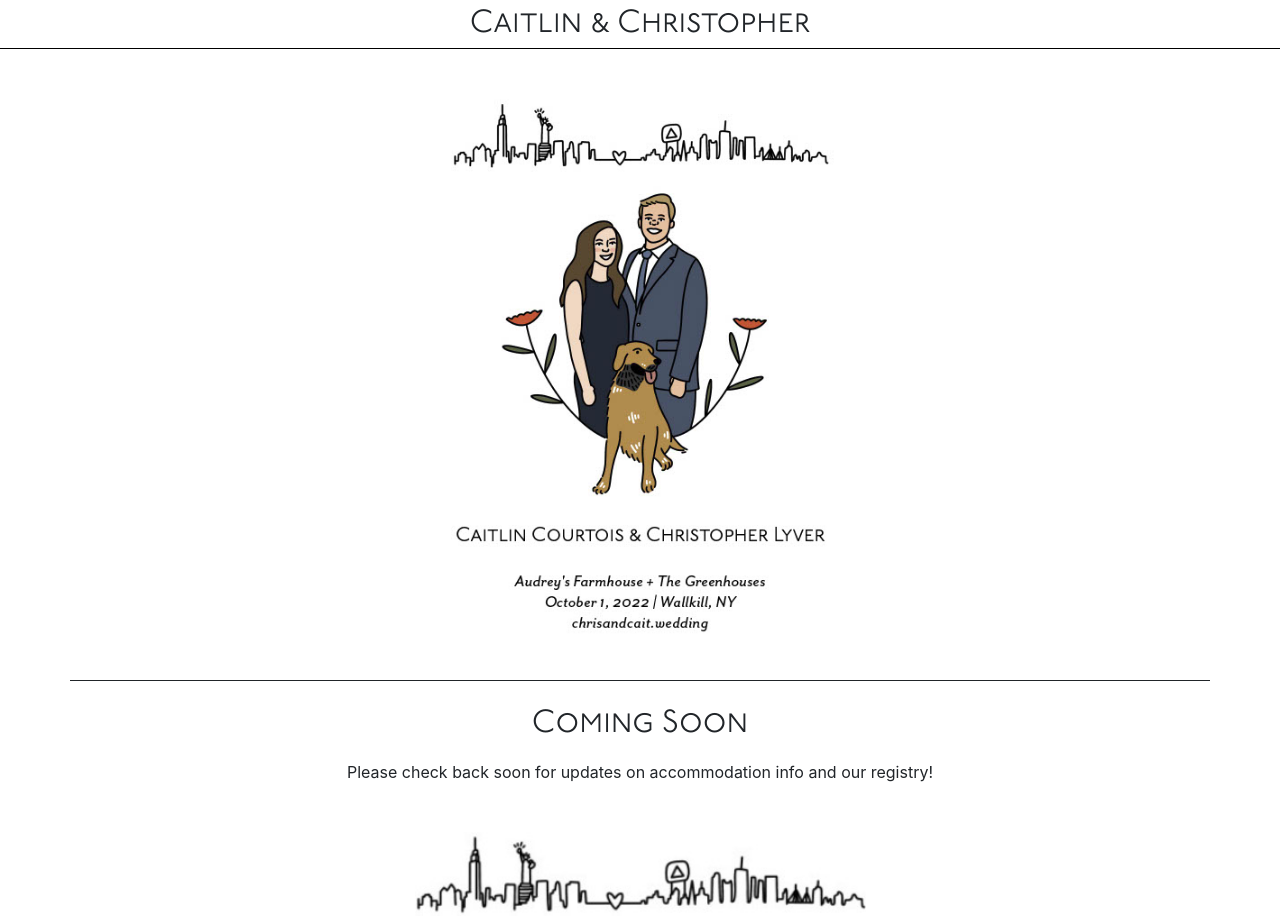
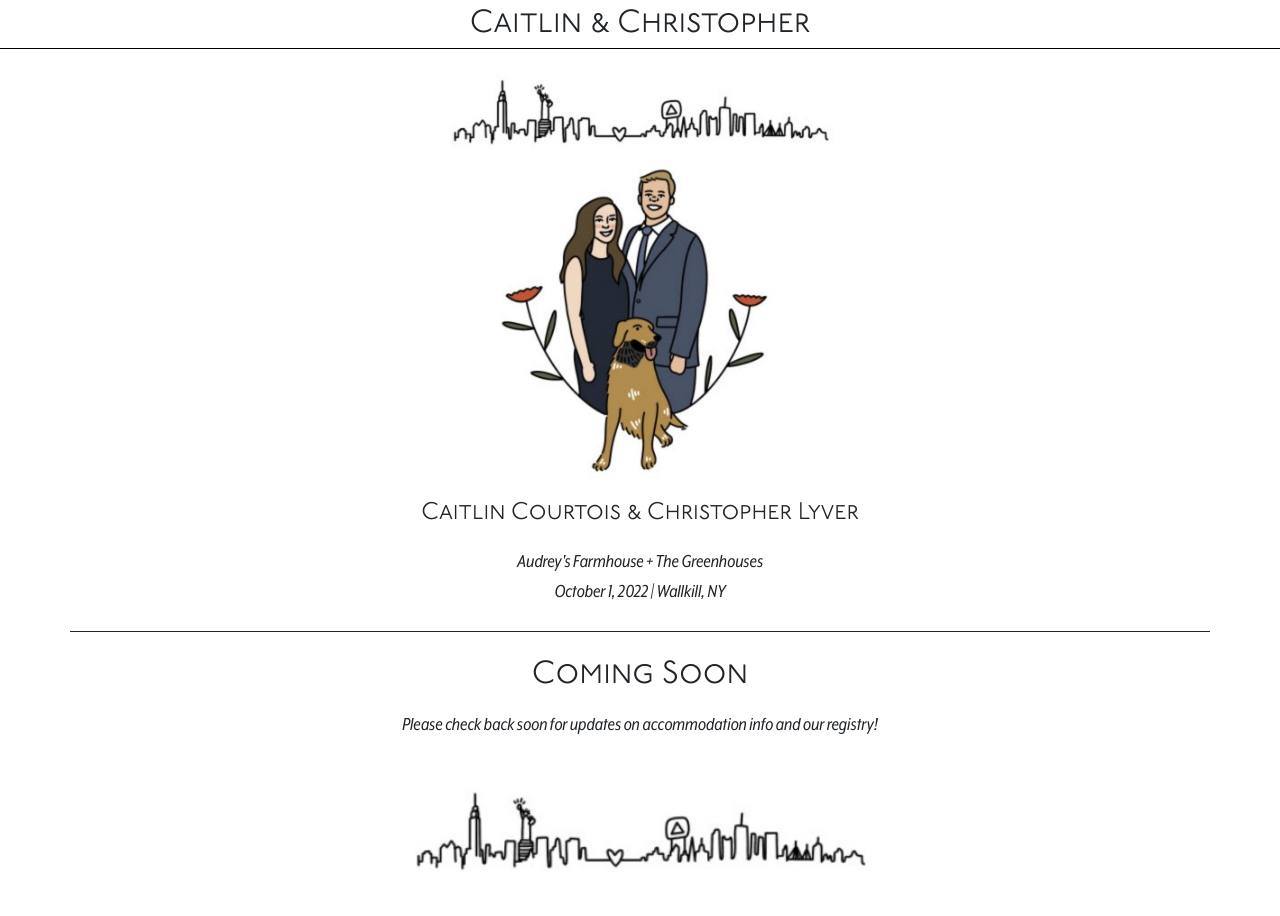
Before and after one commit to tlyver/chris-and-cait-web, a React (Create React App) app: page / in a window 1280 px wide. After the commit the page ends 873 px from the top, so only its background shows below. Built offline with nearby package versions, Linux system fonts and the light colour scheme.

Commit message:
Body Updates
Replaces image with an one with no text.
Adds same text below image.
Css classes for text size using mixins.

```diff
--- a/src/App.scss
+++ b/src/App.scss
@@ -30,6 +30,7 @@
   color: #61dafb;
 }
 
+
 @keyframes App-logo-spin {
   from {
     transform: rotate(0deg);
@@ -43,3 +44,8 @@
   font-family: 'Underground';
   src: local('Underground'), url(./fonts/P22Underground-LtS.otf) format('opentype');
 }
+
+@font-face {
+  font-family: 'Eaves';
+  src: local('Eaves'), url(./fonts/MrEavesXLModNarOT-RegItalic.ttf) format('opentype');
+}
--- a/src/Body.js
+++ b/src/Body.js
@@ -23,13 +23,22 @@ class Body extends React.Component {
         </div>
         */}
 
-        <div class="row d-flex justify-content-center">
+        <div class="row d-flex justify-content-center py-4">
           <div class="col-12 col-md-7 col-lg-5">
             <img
-              src={process.env.PUBLIC_URL + '/chris_cait_color.jpg'}
+              src={process.env.PUBLIC_URL + '/chris_and_cait_no_text.jpg'}
               alt="<3"
               class="w-100 framed-image"
             />
+            <div class="invite-header underground py-3">
+              Caitlin Courtois & Christopher Lyver
+            </div>
+            <div class="eaves is-20">
+              Audrey's Farmhouse + The Greenhouses
+            </div>
+            <div class="eaves is-20">
+              October 1, 2022 | Wallkill, NY
+            </div>
           </div>
         </div>
         {/*
@@ -94,7 +103,7 @@ class Body extends React.Component {
         <div class="row border-top border-dark py-4">
           <div class="col">
             <h2 class="section-header">Coming Soon</h2>
-            <div class="pt-2">
+            <div class="eaves is-20 pt-2">
               Please check back soon for updates on accommodation info and our registry!
             </div>
           </div>
--- a/src/Body.scss
+++ b/src/Body.scss
@@ -1,3 +1,20 @@
+@import "node_modules/bootstrap/scss/functions";
+@import "node_modules/bootstrap/scss/variables";
+@import "node_modules/bootstrap/scss/mixins/_breakpoints";
+
+
+@include media-breakpoint-up(md) {
+  .invite-header {
+    font-size: 1.25rem;
+  }
+}
+
+@include media-breakpoint-up(xl) {
+  .invite-header {
+    font-size: 1.5rem;
+  }
+}
+
 .body-section {
   margin-bottom: 1rem;
 }
--- a/src/fonts.scss
+++ b/src/fonts.scss
@@ -1,5 +1,9 @@
 .underground {
   font-family: Underground;
+}
+
+.eaves {
+  font-family: Eaves;
 }
 
 .sacramento {
```
